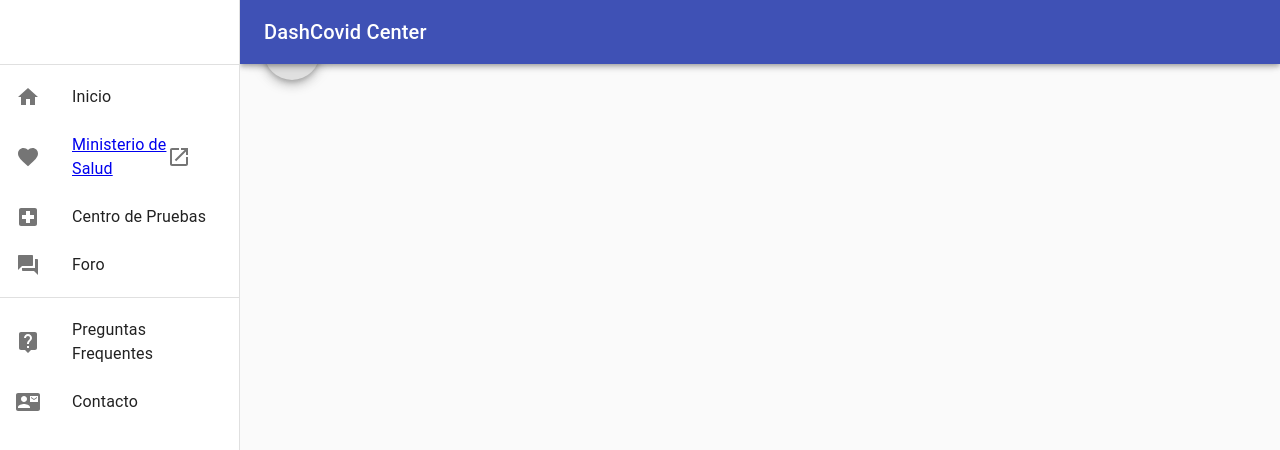
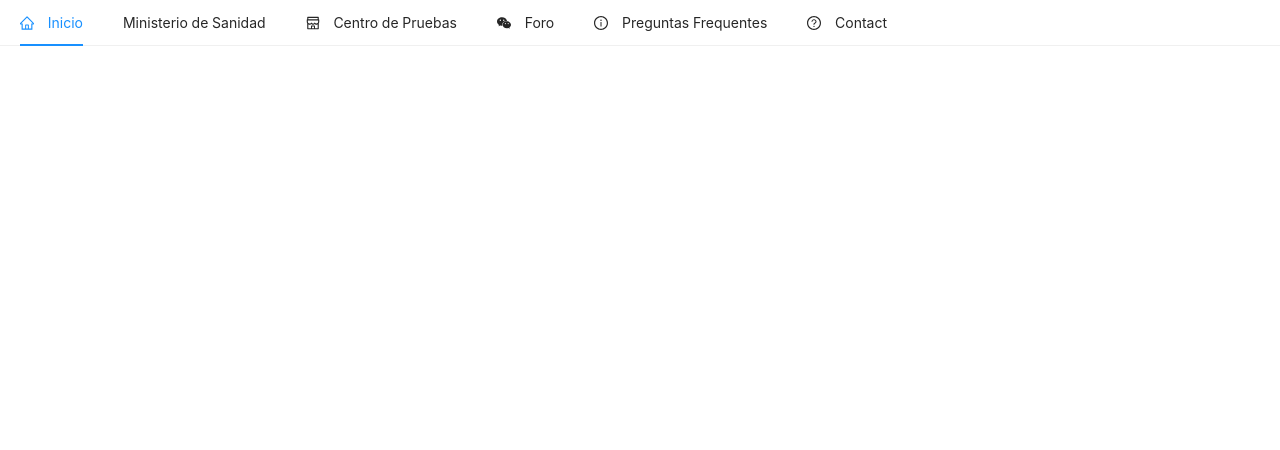
Before and after one commit to andreugallofre/DashCovidCenter, a React (Create React App) app in the folder client/: page / in a window 1280 px wide. Shown: the top 450 px of the page. Built offline with nearby package versions, Linux system fonts and the light colour scheme.

Commit message:
nova versio

```diff
--- a/client/package.json
+++ b/client/package.json
@@ -3,11 +3,13 @@
   "version": "0.1.0",
   "private": true,
   "dependencies": {
+    "@ant-design/icons": "4.3.0",
     "@material-ui/core": "4.11.1",
     "@material-ui/icons": "4.9.1",
     "@testing-library/jest-dom": "5.11.6",
     "@testing-library/react": "11.2.2",
     "@testing-library/user-event": "12.2.2",
+    "antd": "4.8.6",
     "react": "^17.0.1",
     "react-dom": "^17.0.1",
     "react-scripts": "4.0.1",
--- a/client/src/App.js
+++ b/client/src/App.js
@@ -1,4 +1,5 @@
-import MainScreen from './components/MainScreen';
+import {MainScreen} from './components/MainScreen';
+import 'antd/dist/antd.css';
 
 function App() {
   return (
--- a/client/src/components/Contact/Contact.js
+++ b/client/src/components/Contact/Contact.js
@@ -0,0 +1,34 @@
+import React, {Component} from 'react';
+import { Row, Col, Layout, Divider, Form, Input, Button } from 'antd';
+import './Contact.css';
+export class Contact extends Component {
+
+    render() {
+        return(
+            <Layout>
+                <h1>Contacto</h1>
+                <Row>
+                    <Col span={12}>
+                    <Form name="contact-form" netlify>
+                        <Form.Item rules={[{ type: 'email', required: true }]}>
+                            <Input style={{ width: 160 }} placeholder="Correo electronico" />
+                        </Form.Item>
+                        <Form.Item>
+                            <Input.TextArea style={{ width: 300 }} placeholder="Consulta a realizar"/>
+                        </Form.Item>
+                        <Form.Item>
+                            <Button type="primary" htmlType="submit">
+                                Enviar
+                            </Button>
+                        </Form.Item>
+                    </Form>
+                    </Col>
+                    <Divider type="vertical" />
+                    <Col span={12}>
+
+                    </Col>
+                </Row>
+            </Layout>
+        );
+    }
+}
--- a/client/src/components/MainScreen.js
+++ b/client/src/components/MainScreen.js
@@ -1,172 +1,61 @@
-import React from 'react';
-import PropTypes from 'prop-types';
-import AppBar from '@material-ui/core/AppBar';
-import CssBaseline from '@material-ui/core/CssBaseline';
-import Divider from '@material-ui/core/Divider';
-import Drawer from '@material-ui/core/Drawer';
-import Fab from '@material-ui/core/Fab'
-import Hidden from '@material-ui/core/Hidden';
-import IconButton from '@material-ui/core/IconButton';
-import List from '@material-ui/core/List';
-import ListItem from '@material-ui/core/ListItem';
-import ListItemIcon from '@material-ui/core/ListItemIcon';
-import ListItemText from '@material-ui/core/ListItemText';
-import { LocalHospital, ContactMail, Forum, Launch, Favorite, Home, LiveHelp, Menu, ChatBubble } from '@material-ui/icons';
-import Toolbar from '@material-ui/core/Toolbar';
-import Typography from '@material-ui/core/Typography';
-import { makeStyles, useTheme } from '@material-ui/core/styles';
+import React, {Component} from 'react';
+import { Layout, Menu } from 'antd';
+import { HomeOutlined, ShopOutlined, WechatOutlined, InfoCircleOutlined, QuestionCircleOutlined } from '@ant-design/icons';
+import './MainScreen.css';
+import { Contact } from './Contact/Contact';
 
-const drawerWidth = 240;
+export class MainScreen extends Component {
 
-const useStyles = makeStyles((theme) => ({
-  root: {
-    display: 'flex',
-  },
-  drawer: {
-    [theme.breakpoints.up('sm')]: {
-      width: drawerWidth,
-      flexShrink: 0,
-    },
-  },
-  appBar: {
-    [theme.breakpoints.up('sm')]: {
-      width: `calc(100% - ${drawerWidth}px)`,
-      marginLeft: drawerWidth,
-    },
-  },
-  menuButton: {
-    marginRight: theme.spacing(2),
-    [theme.breakpoints.up('sm')]: {
-      display: 'none',
-    },
-  },
-  // necessary for content to be below app bar
-  toolbar: theme.mixins.toolbar,
-  drawerPaper: {
-    width: drawerWidth,
-  },
-  content: {
-    flexGrow: 1,
-    padding: theme.spacing(3),
-  },
-}));
+    constructor(props) {
+        super(props);
+        this.state = {
+          home: true,
+          tests: false,
+          foro: false,
+          faqs: false,
+          contact: false,
+          current: '1'
+        };
+    };
 
-function MainScreen(props) {
-  const { window } = props;
-  const classes = useStyles();
-  const theme = useTheme();
-  const [mobileOpen, setMobileOpen] = React.useState(false);
+    toHome = () => {
+        this.setState({ home: true, tests: false, foro: false, faqs: false, contact: false, current: '1' })
+    };
 
-  const handleDrawerToggle = () => {
-    setMobileOpen(!mobileOpen);
-  };
+    toTest = () => {
+        this.setState({ home: false, tests: true, foro: false, faqs: false, contact: false, current: '2' })
+    };
 
-  const drawer = (
-    <div>
-      <div className={classes.toolbar} />
-      <Divider />
-      <List>
-        <ListItem button key="home">
-          <ListItemIcon><Home/></ListItemIcon>
-          <ListItemText primary="Inicio" />
-        </ListItem>
-        <a href="https://www.mscbs.gob.es/profesionales/saludPublica/ccayes/alertasActual/nCov/situacionActual.htm" target="_blank">
-          <ListItem button key="ministerio-salud">
-            <ListItemIcon><Favorite/></ListItemIcon>
-            <ListItemText primary="Ministerio de Salud" />
-            <ListItemIcon><Launch/></ListItemIcon>
-          </ListItem>
-        </a>
-        <ListItem button key="centro-pruebas">
-          <ListItemIcon><LocalHospital/></ListItemIcon>
-          <ListItemText primary="Centro de Pruebas" />
-        </ListItem>
-        <ListItem button key="foro">
-          <ListItemIcon><Forum/></ListItemIcon>
-          <ListItemText primary="Foro" />
-        </ListItem>
-      </List>
-      <Divider />
-      <List>
-        <ListItem button key="faqs">
-          <ListItemIcon><LiveHelp/></ListItemIcon>
-          <ListItemText primary="Preguntas Frequentes" />
-        </ListItem>
-        <ListItem button key="contact">
-          <ListItemIcon><ContactMail/></ListItemIcon>
-          <ListItemText primary="Contacto" />
-        </ListItem>
-      </List>
-    </div>
-  );
+    toForo = () => {
+        this.setState({ home: false, tests: false, foro: true, faqs: false, contact: false, current: '3' })
+    };
 
-  const container = window !== undefined ? () => window().document.body : undefined;
+    toFaqs = () => {
+        this.setState({ home: false, tests: false, foro: false, faqs: true, contact: false, current: '4' })
+    };
 
-  return (
-    <div className={classes.root}>
-      <CssBaseline />
-      <AppBar position="fixed" className={classes.appBar}>
-        <Toolbar>
-          <IconButton
-            color="inherit"
-            aria-label="open drawer"
-            edge="start"
-            onClick={handleDrawerToggle}
-            className={classes.menuButton}
-          >
-            <Menu />
-          </IconButton>
-          <Typography variant="h6" noWrap>
-            DashCovid Center
-          </Typography>
-        </Toolbar>
-      </AppBar>
-      <nav className={classes.drawer} aria-label="mailbox folders">
-        {/* The implementation can be swapped with js to avoid SEO duplication of links. */}
-        <Hidden smUp implementation="css">
-          <Drawer
-            container={container}
-            variant="temporary"
-            anchor={theme.direction === 'rtl' ? 'right' : 'left'}
-            open={mobileOpen}
-            onClose={handleDrawerToggle}
-            classes={{
-              paper: classes.drawerPaper,
-            }}
-            ModalProps={{
-              keepMounted: true, // Better open performance on mobile.
-            }}
-          >
-            {drawer}
-          </Drawer>
-        </Hidden>
-        <Hidden xsDown implementation="css">
-          <Drawer
-            classes={{
-              paper: classes.drawerPaper,
-            }}
-            variant="permanent"
-            open
-          >
-            {drawer}
-          </Drawer>
-        </Hidden>
-      </nav>
-      <main className={classes.content}>
-          <Fab aria-label="chatbot" color="blue">
-            <ChatBubble/>
-          </Fab>
-      </main>
-    </div>
-  );
+    toContact = () => {
+        this.setState({ home: false, tests: false, foro: false, faqs: false, contact: true, current: '5' })
+    };
+
+    render() {
+      const { current } = this.state;
+
+        return (
+            <Layout>
+                <Menu selectedKeys={[current]} mode="horizontal">
+                    <Menu.Item key="1" onClick={this.toHome} icon={<HomeOutlined />}> Inicio </Menu.Item>
+                    <Menu.Item key="0" onClick={()=> window.open("https://www.mscbs.gob.es/profesionales/saludPublica/ccayes/alertasActual/nCov/situacionActual.htm", "_blank")}> Ministerio de Sanidad </Menu.Item>
+                    <Menu.Item key="2" onClick={this.toTest} icon={<ShopOutlined />}> Centro de Pruebas </Menu.Item>
+                    <Menu.Item key="3" onClick={this.toForo} icon={<WechatOutlined />}> Foro </Menu.Item>
+                    <Menu.Item key="4" onClick={this.toFaqs} icon={<InfoCircleOutlined />}> Preguntas Frequentes </Menu.Item>
+                    <Menu.Item key="5" onClick={this.toContact} icon={<QuestionCircleOutlined />}> Contact </Menu.Item>
+                </Menu>
+
+                <Layout>
+                    { this.state.contact ? <Contact /> : null }
+                </Layout>
+            </Layout>
+        );
+    }
 }
-
-MainScreen.propTypes = {
-  /**
-   * Injected by the documentation to work in an iframe.
-   * You won't need it on your project.
-   */
-  window: PropTypes.func,
-};
-
-export default MainScreen;
```
Also changed, not shown: 1 other file (tests, documents, lock files or other folders).
